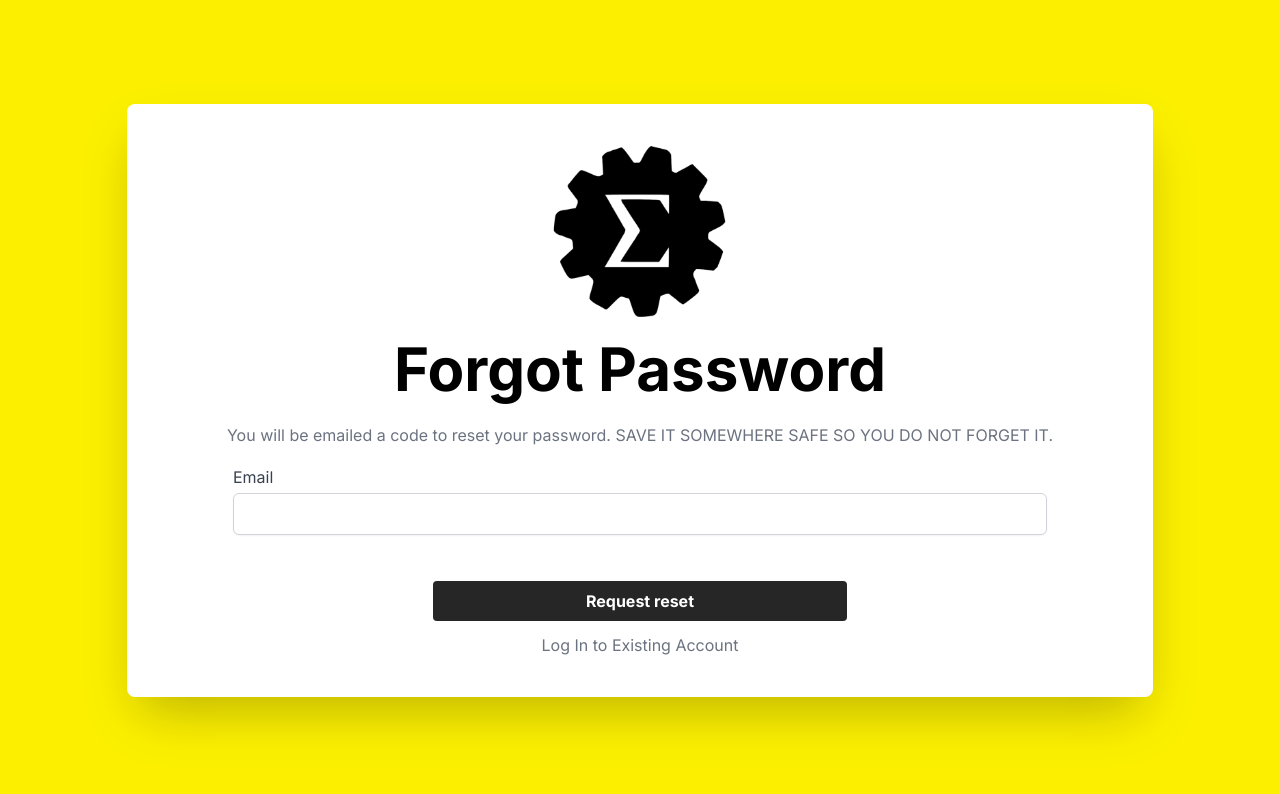
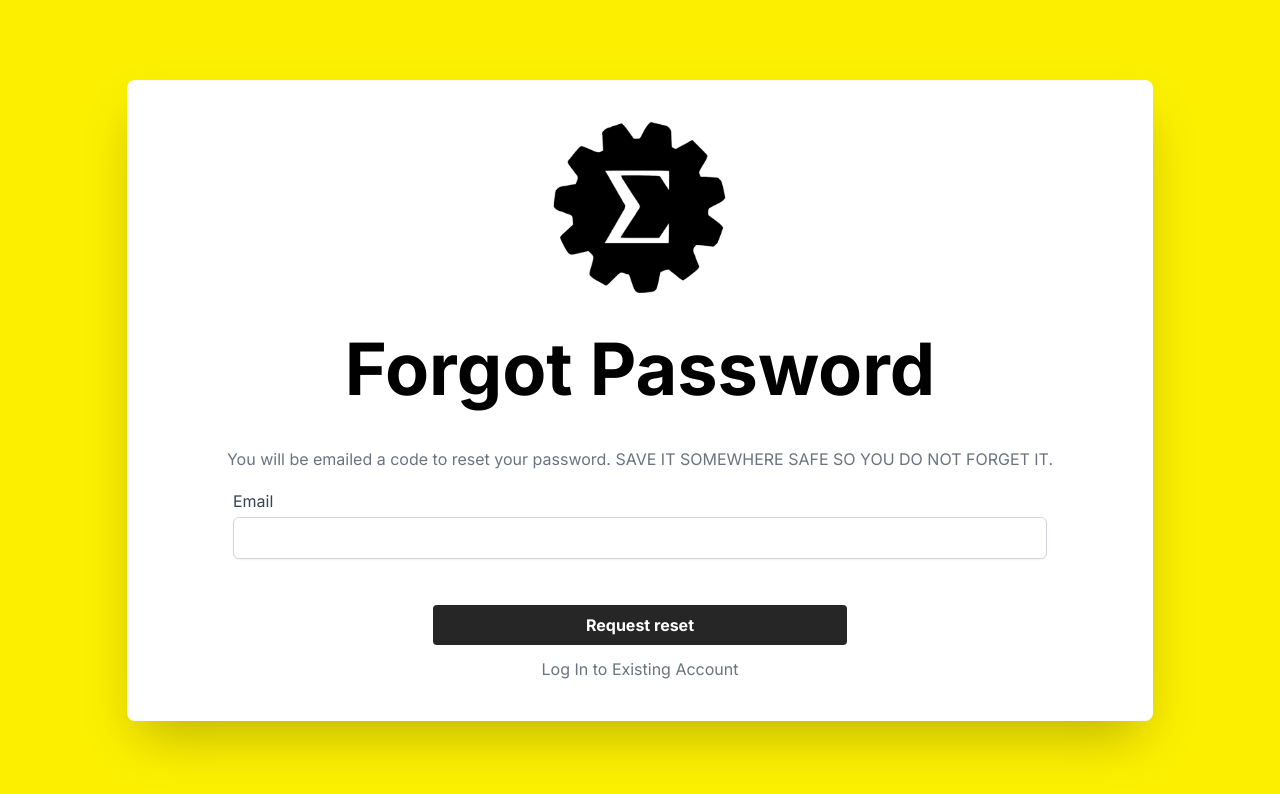
Before and after one commit to frc-emotion/website, a Next.js app: page /forgot in a window 1280 px wide. Shown: the top 794 px of the page. Built offline with nearby package versions, Linux system fonts and the light colour scheme.

Commit message:
fix font on forgot password

```diff
--- a/src/app/(auth)/forgot/page.tsx
+++ b/src/app/(auth)/forgot/page.tsx
@@ -23,7 +23,7 @@ export default function Forgot() {
 								height={175}
 							/>
 						</div>
-						<h1 className="p-3 text-center text-6xl font-bold">
+						<h1 className="p-3 text-center text-r6xl font-bold">
 							Forgot Password
 						</h1>
 						<p className="text-center font-normal mt-3 mb-2 text-gray-500">
```
